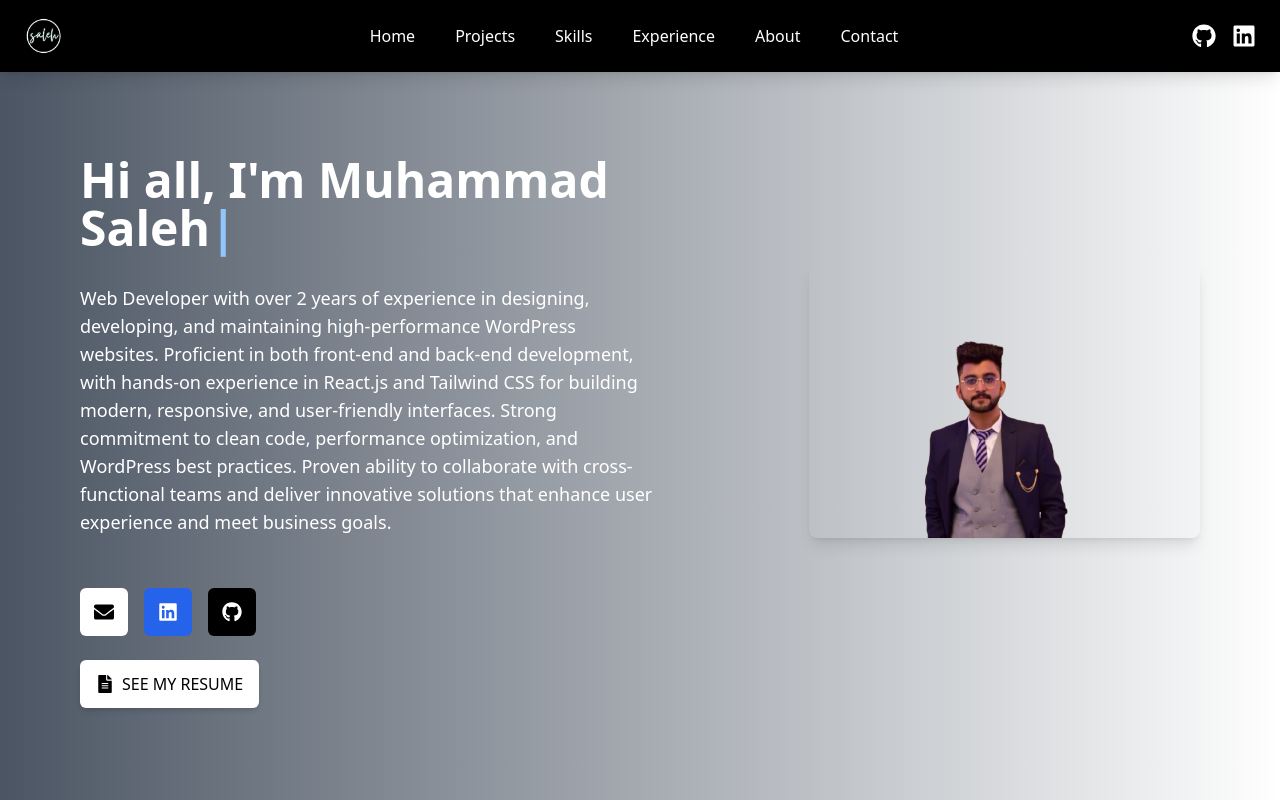
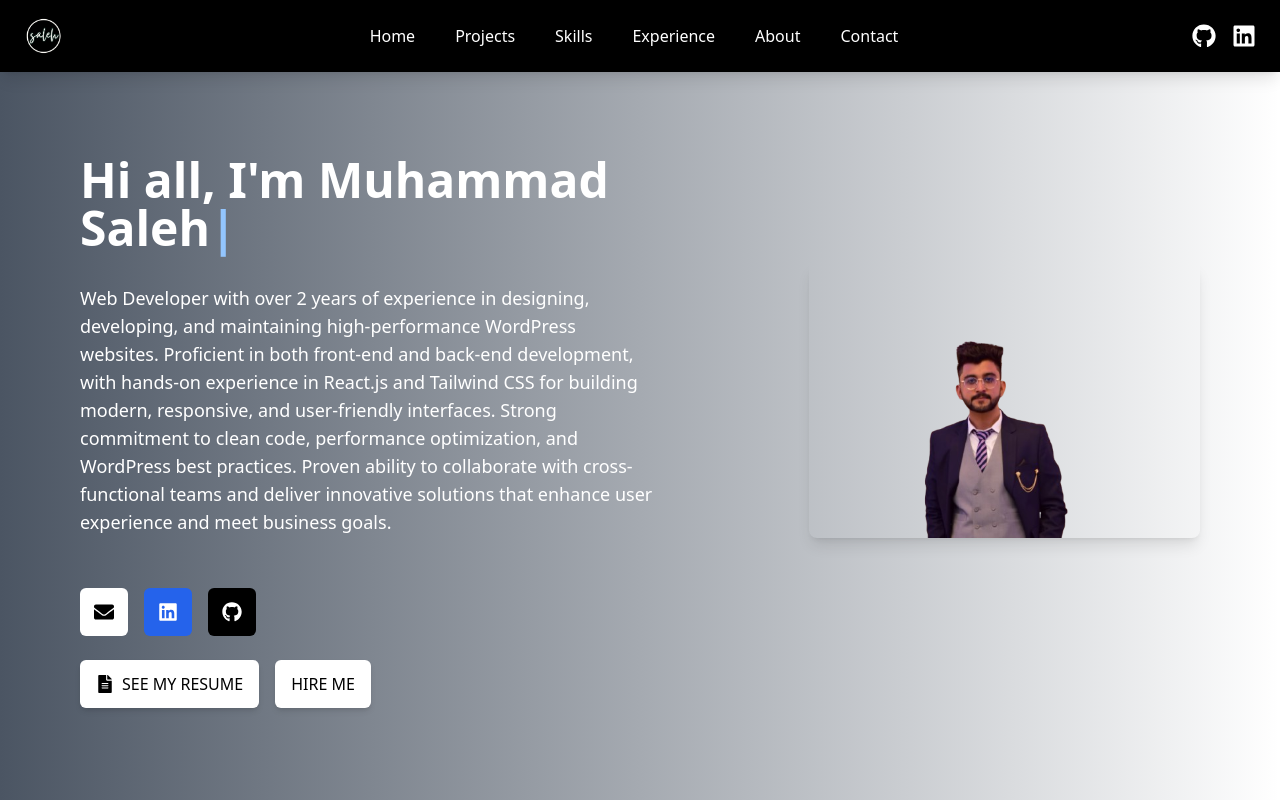
Before and after one commit to salehpaki/my_portfolio, a React (Vite) app: page / in a window 1280 px wide. Shown: the top 800 px of the page. Built offline with nearby package versions, Linux system fonts and the light colour scheme.

Commit message:
Describe your changes

```diff
--- a/src/components/Home.jsx
+++ b/src/components/Home.jsx
@@ -81,7 +81,7 @@ const Home = () => {
           ))}
         </motion.div>
 
-        <motion.a
+        {/* <motion.a
           initial={{ scale: 0.8, opacity: 0 }}
           animate={{ scale: 1, opacity: 1 }}
           transition={{ duration: 1, delay: 0.8 }}
@@ -91,7 +91,36 @@ const Home = () => {
           className="w-[180px] md:w-auto h-10 md:h-12 mt-4 md:mt-6 flex items-center justify-center px-4 py-2 bg-white text-black font-medium rounded-md shadow-md transition duration-300 hover:bg-gray-200 hover:text-gray-800"
         >
           <FaFileAlt className="mr-2 text-lg" /> SEE MY RESUME
-        </motion.a>
+        </motion.a> */}
+        <motion.div className="flex space-x-4 mt-4 md:mt-6">
+  {/* Resume Button */}
+  <motion.a
+    initial={{ scale: 0.8, opacity: 0 }}
+    animate={{ scale: 1, opacity: 1 }}
+    transition={{ duration: 1, delay: 0.8 }}
+    whileHover={{ scale: 1.1 }}
+    href="/MUHAMMAD SALEH - Web Developer - CV.pdf"
+    download="MUHAMMAD SALEH - Web Developer - CV.pdf"
+    className="w-[180px] md:w-auto h-10 md:h-12 flex items-center justify-center px-4 py-2 bg-white text-black font-medium rounded-md shadow-md transition duration-300 hover:bg-gray-200 hover:text-gray-800"
+  >
+    <FaFileAlt className="mr-2 text-lg" /> SEE MY RESUME
+  </motion.a>
+
+  {/* Hire Me Button */}
+  <motion.a
+    initial={{ scale: 0.8, opacity: 0 }}
+    animate={{ scale: 1, opacity: 1 }}
+    transition={{ duration: 1, delay: 0.9 }}
+    whileHover={{ scale: 1.1 }}
+    href="https://wa.me/923162252161"  // <-- Replace with your number
+    target="_blank"
+    rel="noopener noreferrer"
+    className="w-[180px] md:w-auto h-10 md:h-12 flex items-center justify-center px-4 py-2 bg-white text-black font-medium rounded-md shadow-md transition duration-300 hover:bg-gray-200 hover:text-gray-800"
+  >
+    HIRE ME
+  </motion.a>
+</motion.div>
+
       </motion.div>
 
       <motion.div
```
